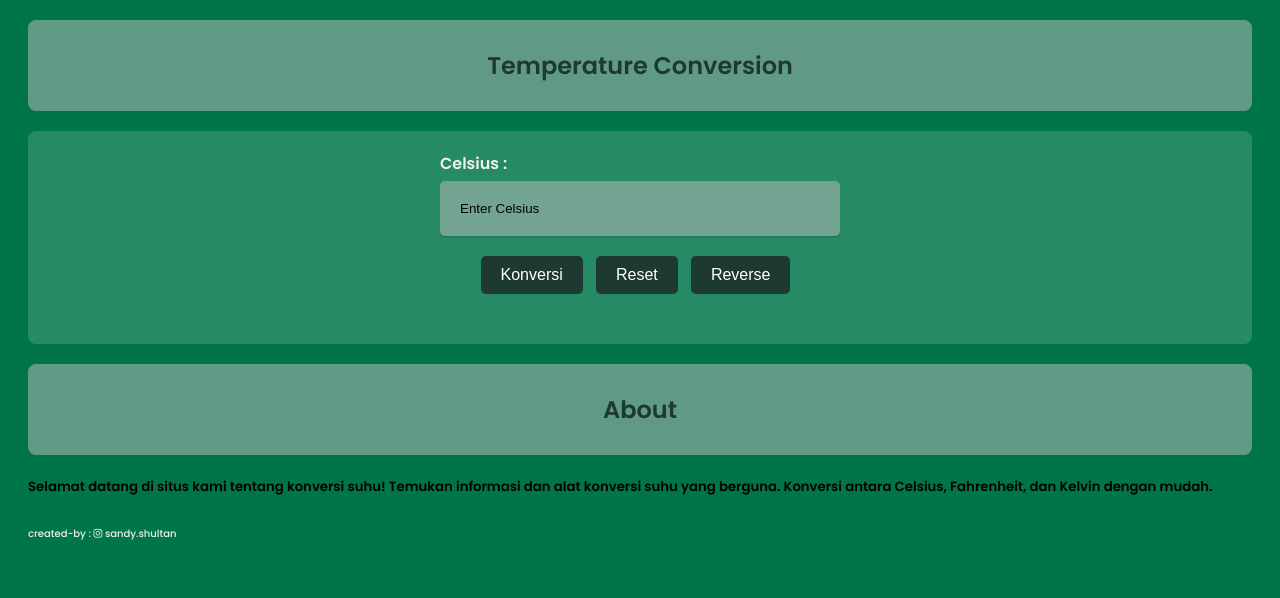
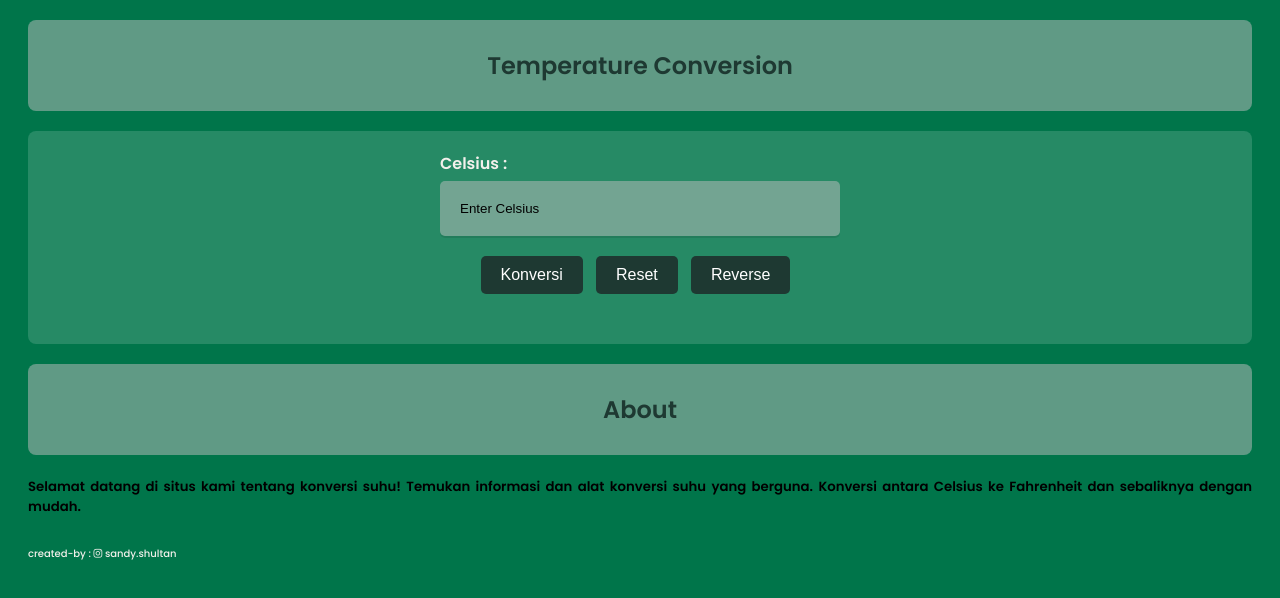
Before and after one commit to revou-fundamental-course/12-jun-23-anonym2800, a plain HTML site: page index.html in a window 1280 px wide. Drawn offline with Linux system fonts and the light colour scheme; files that its build step writes are made by us from their sources.

Commit message:
Update index.html

```diff
--- a/index.html
+++ b/index.html
@@ -53,7 +53,7 @@
         <div class="section">
             <h5>Selamat datang di situs kami tentang konversi suhu! Temukan informasi dan alat konversi suhu yang
                 berguna. Konversi
-                antara Celsius, Fahrenheit, dan Kelvin dengan mudah.</h5>
+                antara Celsius ke Fahrenheit dan sebaliknya dengan mudah.</h5>
         </div>
         <div class="created-by">
             <a href="https://www.instagram.com/sandy.shultan/">created-by : <i class="fa-brands fa-instagram"></i>
```
